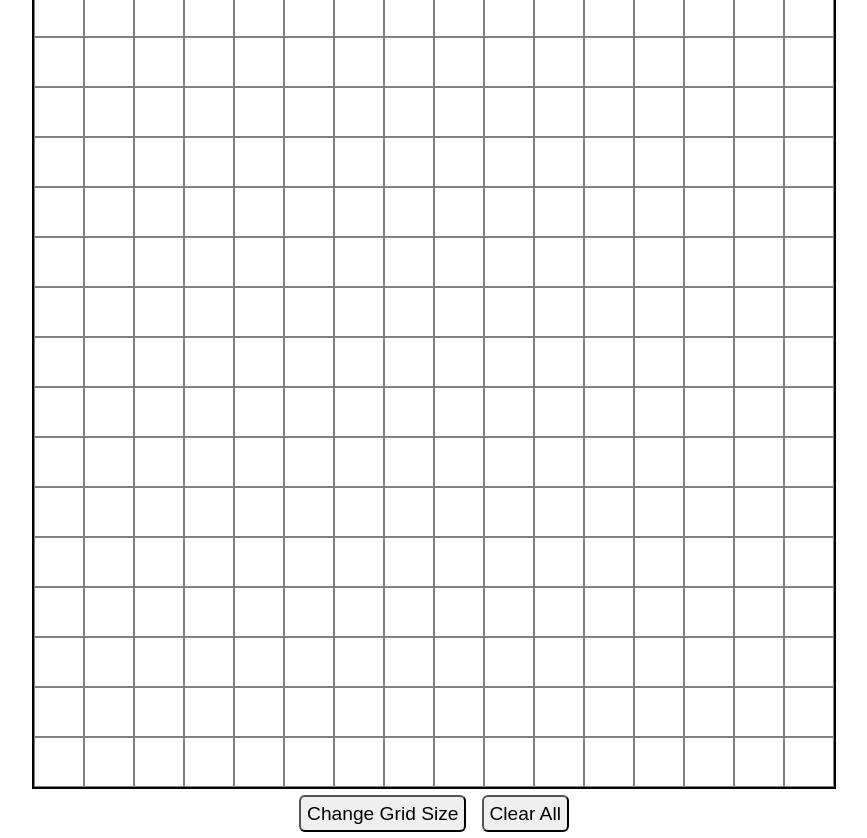
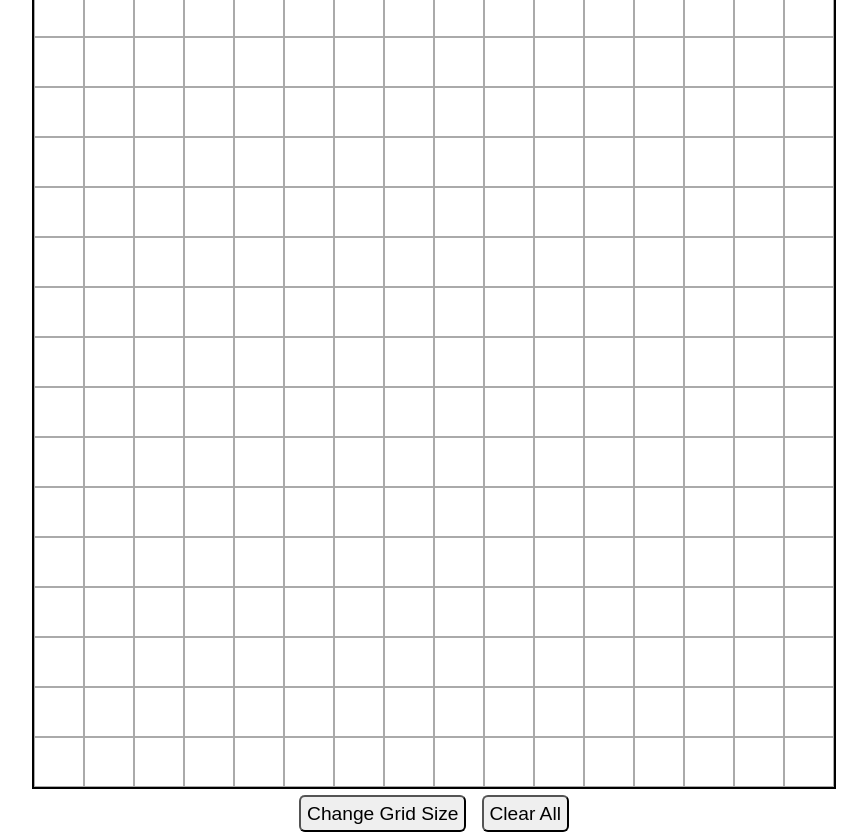
Before and after one commit to sparky9043/etch-a-sketch, a plain HTML site: page index.html in a window 1280 px wide. Shown: the part 52-890 px from the top of the page, without its empty margins (206-1073 px from the left). Drawn offline with Linux system fonts and the light colour scheme.

Commit message:
Change color to borders

```diff
--- a/index.js
+++ b/index.js
@@ -17,7 +17,7 @@ let updateGrid = (size) => {
     box.style.width = Math.round( 800 / size * 1000) / 1000 + "px";
     box.style.height = Math.round( 800 / size * 1000) / 1000 + "px";
     box.style.boxSizing = "border-box";
-    box.style.border = "1px solid grey";
+    box.style.border = "1px solid rgb(170, 170, 170)";
     grid.appendChild(box);
   }
 }
--- a/style.css
+++ b/style.css
@@ -23,7 +23,7 @@ body {
 }
 
 .grid div:hover {
-  background-color: rgb(47, 46, 46);
+  background-color: rgb(79, 79, 79);
 }
 
 .container button {
```
